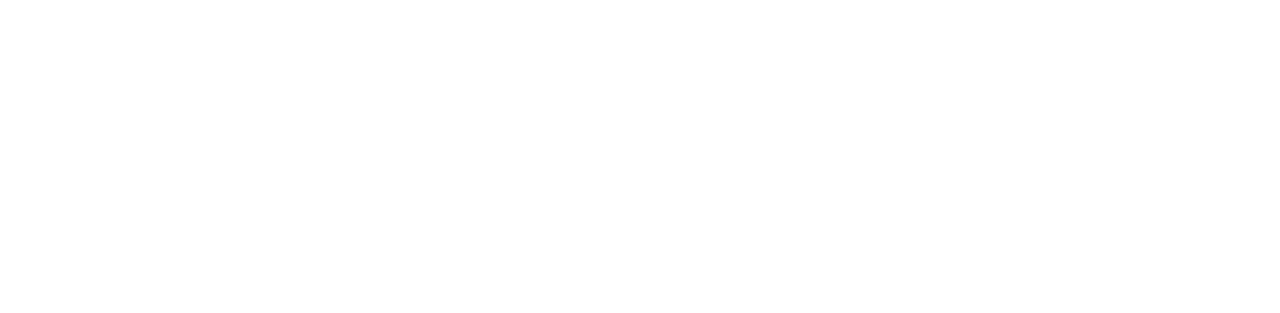
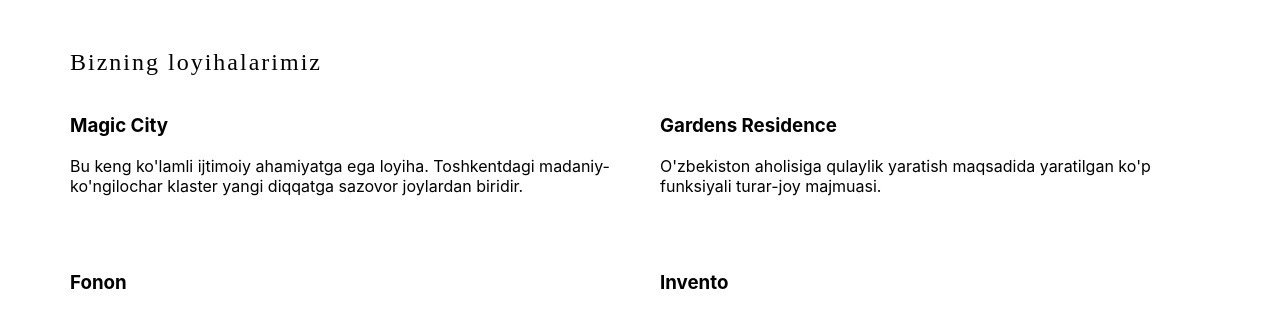
Before and after one commit to Valijon2501/ATAEV-BAHODIR-BUILD, a React (Create React App) app: page / in a window 1280 px wide. Shown: the part 2445-2758 px from the top of the page. Before the commit the page ends 1874 px from the top, so only its background shows below. Built offline with nearby package versions, Linux system fonts and the light colour scheme.

Commit message:
uzgarish

```diff
--- a/src/about/About.jsx
+++ b/src/about/About.jsx
@@ -3,6 +3,7 @@
 import Service from "../build/Service";
 import Rating from "../build/Rating";
 import Section from "../build/Section";
+import Projectm from "../build/Projectm";
 
 const About = () => {
   return (
@@ -11,6 +12,7 @@
       <Service />
       <Rating />
       <Section />
+      <Projectm />
     </>
   );
 };
```
Also changed, not shown: src/build/CssStyle.jsx, src/build/Header.jsx.
